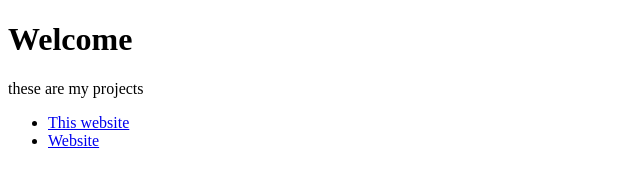
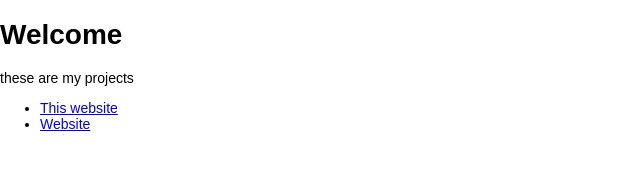
Before and after one commit to willemfluit/willemfluit.github.io, a plain HTML site: page index.html in a window 1280 px wide. Shown: the whole page, without its empty margins (0-640 px from the left). Drawn offline with Linux system fonts and the light colour scheme.

Commit message:
Add files via upload

```diff
--- /dev/null
+++ b/index.css
@@ -0,0 +1,6 @@
+body{
+  margin: 0;
+  padding: 0;
+  font-family: Helvitica neue, 'Robot', Arial, sans-serif;
+  font-size: 14px;
+}
--- a/index.html
+++ b/index.html
@@ -3,6 +3,8 @@
   <head>
     <meta charset="utf-8">
     <title>My projects</title>
+    <link rel="stylesheet" type="text/css" href="index.css">
+    <link href="https://fonts.googleapis.com/css?family=Roboto:400,700" rel="stylesheet">
   </head>
   <body>
     <h1>Welcome</h1>
```
